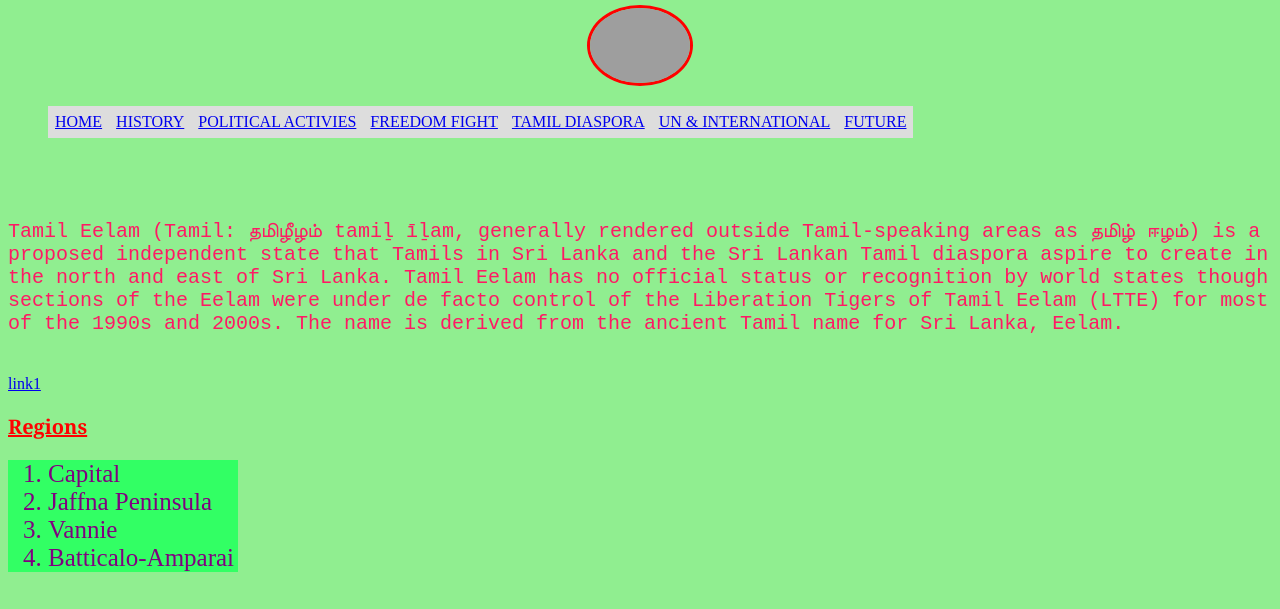
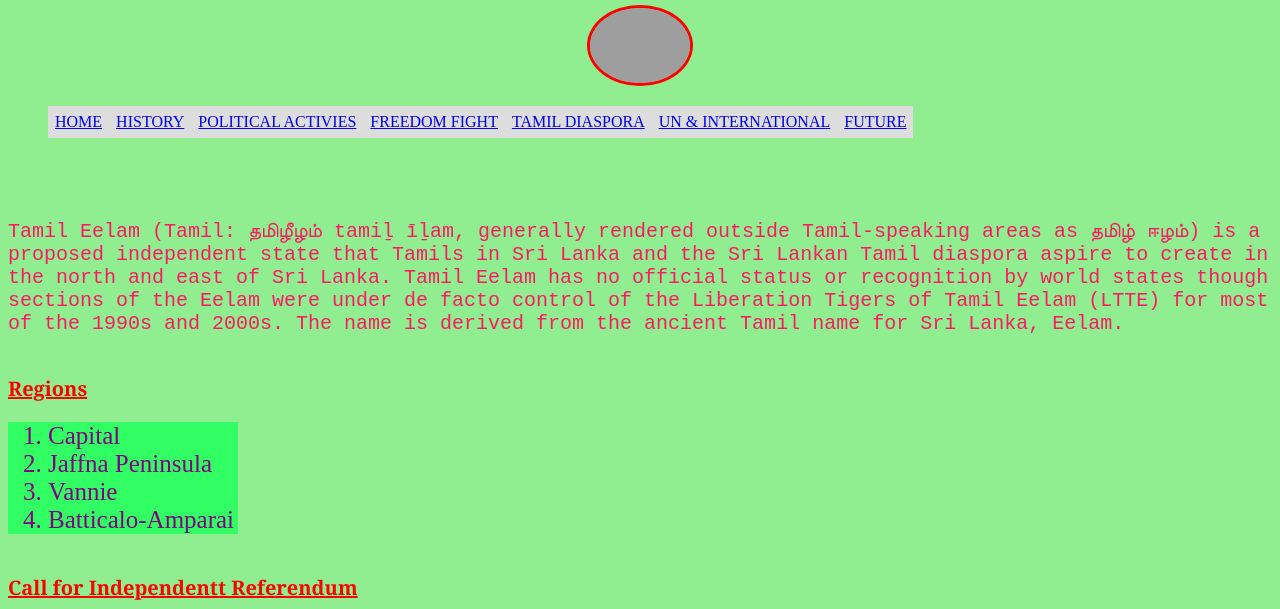
Before and after one commit to Vijith46/tribute, a plain HTML site: page index.html in a window 1280 px wide. Shown: the part 130-739 px from the top of the page. Drawn offline with Linux system fonts and the light colour scheme; grey boxes are pictures that could not be loaded.

Commit message:
Update index.html

```diff
--- a/index.html
+++ b/index.html
@@ -52,7 +52,6 @@ Vijith's CYF Tribute page
 
    <p class="red-text">Tamil Eelam (Tamil: தமிழீழம் tamiḻ īḻam, generally rendered outside Tamil-speaking areas as தமிழ் ஈழம்) is a proposed independent state that Tamils in Sri Lanka and the Sri Lankan Tamil diaspora aspire to create in the north and east of Sri Lanka. Tamil Eelam has no official status or recognition by world states though sections of the Eelam were under de facto control of the Liberation Tigers of Tamil Eelam (LTTE) for most of the 1990s and 2000s. The name is derived from the ancient Tamil name for Sri Lanka, Eelam.</p>
 
-  <a href="link1">link1</a>
 
   <h3>Regions</h3>
 
```
